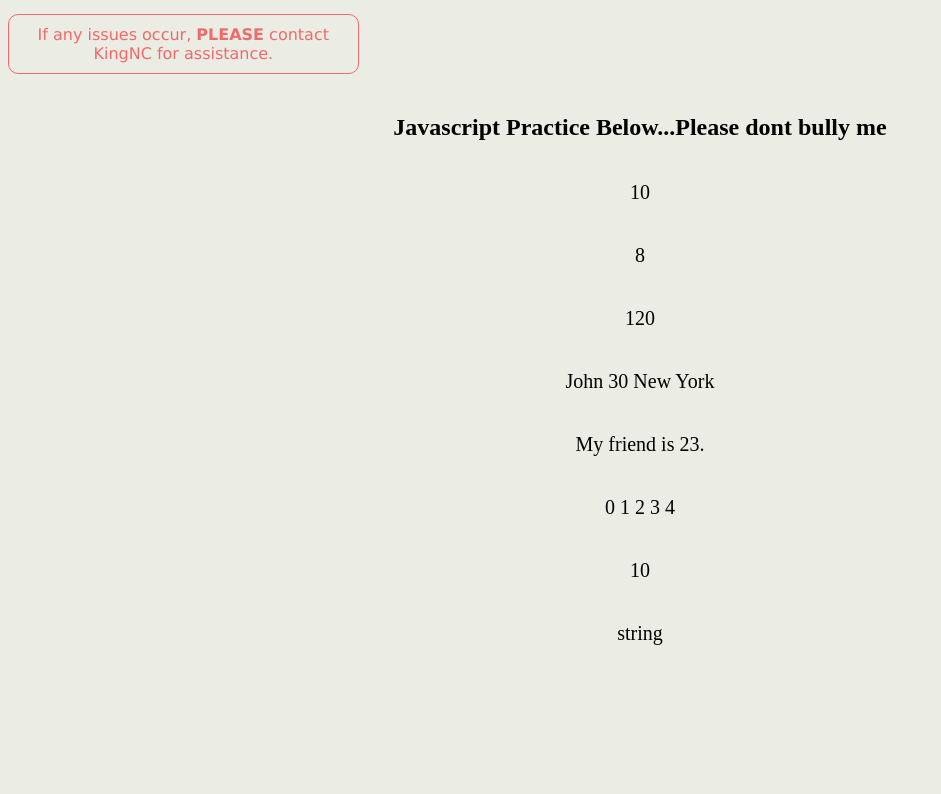
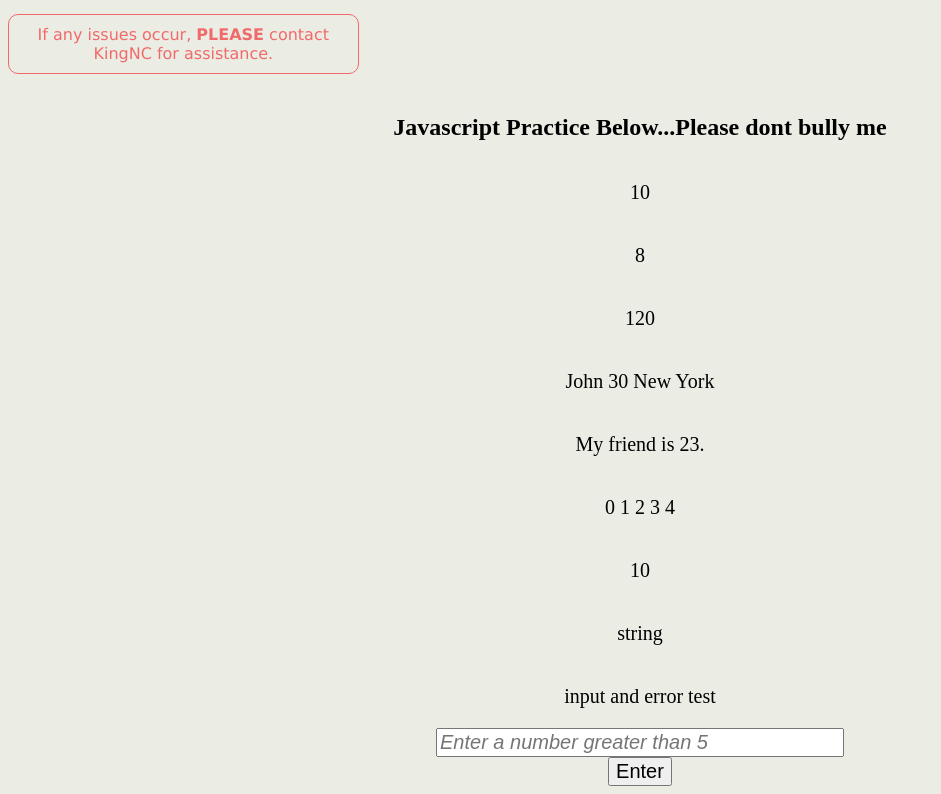
Before and after one commit to KingNC2003/HTML-Practice, a plain HTML site: page index.html in a window 1280 px wide. Shown: the part 484-1278 px from the top of the page, without its empty margins (0-941 px from the left). Before the commit the page ends 1149 px from the top, so only its background shows below. Drawn offline with Linux system fonts and the light colour scheme.

Commit message:
javascript practice continued

```diff
--- a/index.html
+++ b/index.html
@@ -32,6 +32,10 @@
             <p id="js7"></p>
             <p id="js8"></p>
             <p id="js9"></p>
+
+            <p id="js10"></p>
+            <input id="js11" placeholder="Enter a number greater than 5"></input>
+            <button id="js12">Enter</input>
         </div>
          <script src="scripts.js"></script>
     </body>
--- a/scripts.js
+++ b/scripts.js
@@ -54,3 +54,5 @@ document.getElementById("js8").innerHTML=Math.trunc(x);
 
 const xy="burger boy"
 document.getElementById("js9").innerHTML=typeof xy;
+
+document.getElementById("js10").innerHTML= "input and error test"
--- a/styles.css
+++ b/styles.css
@@ -102,3 +102,23 @@ margin-top: 40px;
 text-align: center;
 font-size: 20px;
 }
+#js10{
+margin-top: 40px;
+text-align: center;
+font-size: 20px;
+}
+#js11{
+font-size: 20px;
+display: block;
+margin: auto;
+width: min(90%, 400px);
+}
+#js11::placeholder{
+font-style: italic;
+}
+#js12{
+margin-top: 40px;
+font-size: 20px;
+display: block;
+margin: auto;
+}
```
